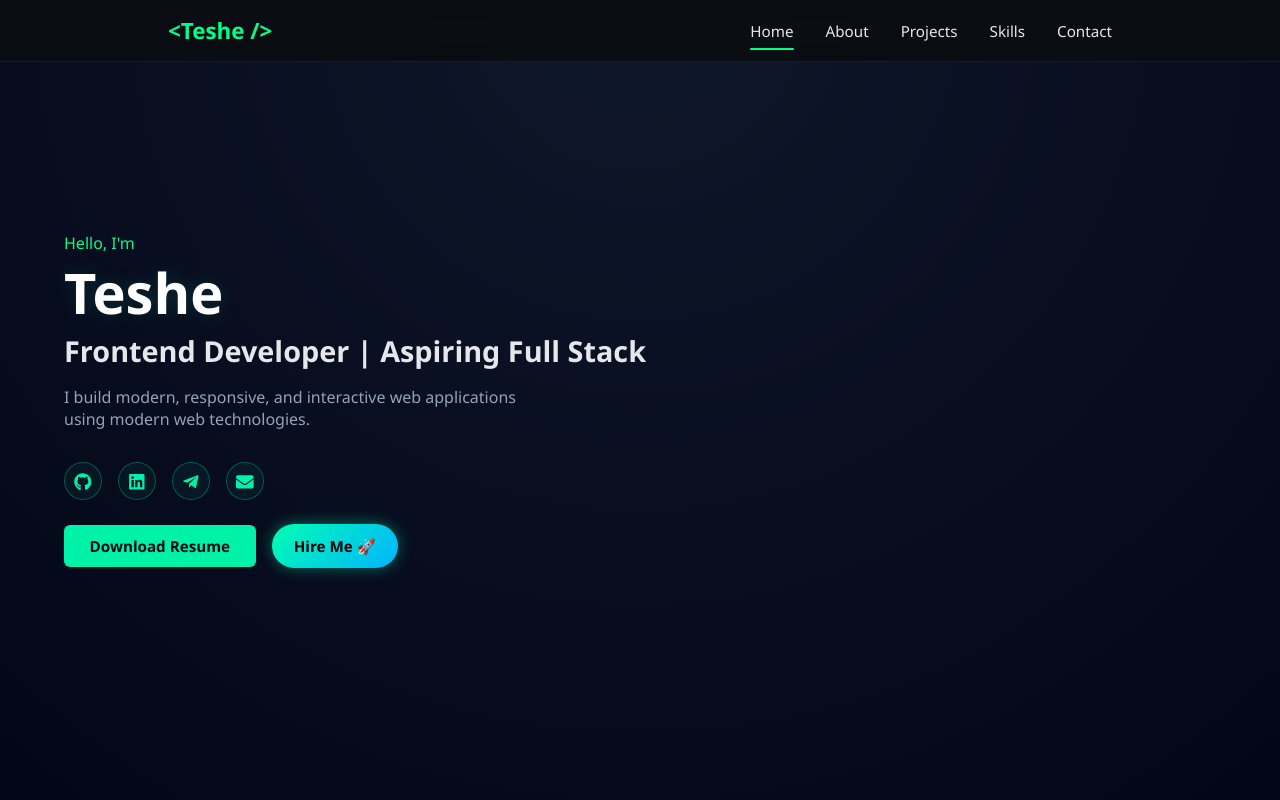
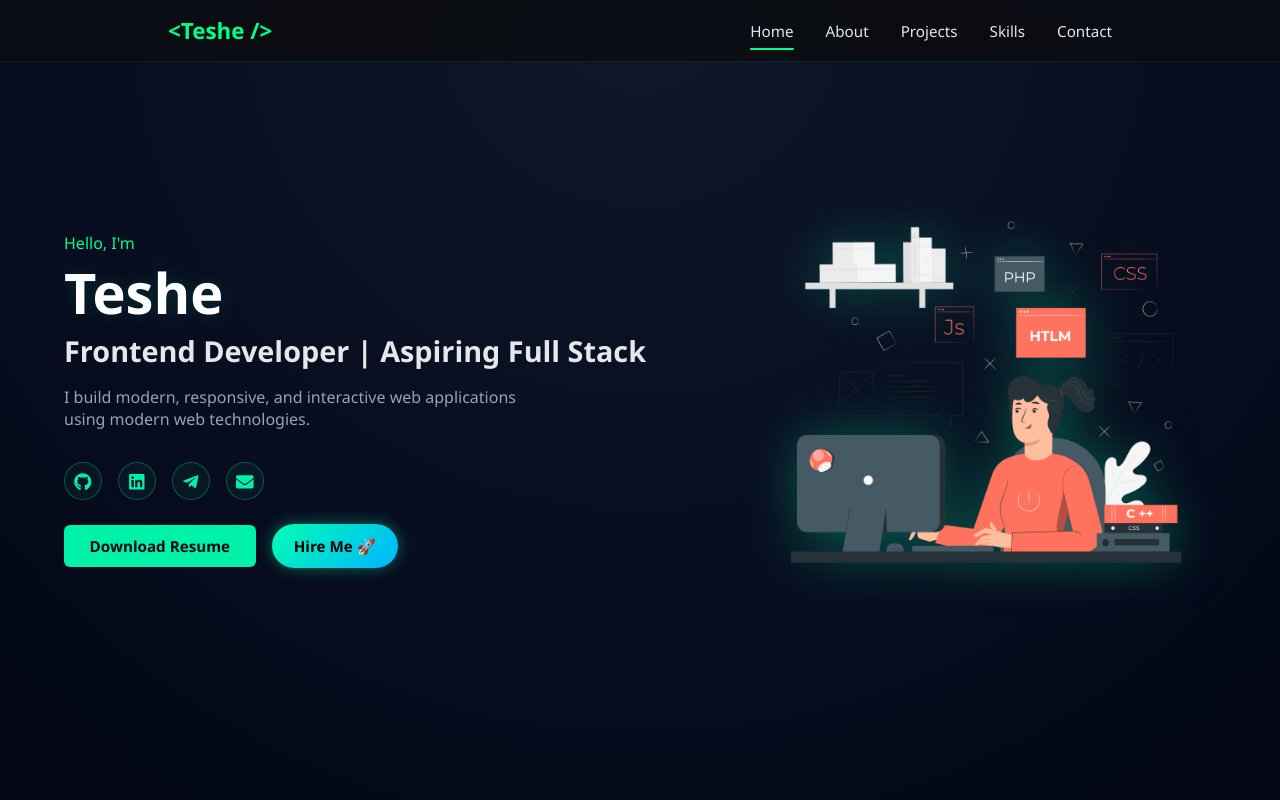
Before and after one commit to Teshome-Worku/portfolio-website, a React (Vite) app: page / in a window 1280 px wide. Shown: the top 800 px of the page. Built offline with nearby package versions, Linux system fonts and the light colour scheme; no server answers.

Commit message:
fallback image changed

```diff
--- a/src/components/Hero.jsx
+++ b/src/components/Hero.jsx
@@ -1,5 +1,6 @@
 import "../css/hero.css";
 import { FaGithub, FaLinkedin, FaTelegramPlane, FaEnvelope } from "react-icons/fa";
+
 import HeroLottie from "./HeroLottie";
 const Hero = () => {
   return (
--- a/src/components/HeroLottie.jsx
+++ b/src/components/HeroLottie.jsx
@@ -1,5 +1,5 @@
 import React, { Suspense, useEffect, useState } from "react";
-// const LazyPlayer = React.lazy(() => import("./HeroLottiePlayer"));
+const LazyPlayer = React.lazy(() => import("./HeroLottiePlayer"));
 import heroImg from "../assets/images/Coding-pana.png";
 
 export default function HeroLottie() {
@@ -28,13 +28,13 @@ export default function HeroLottie() {
   const prefersReduced = typeof window !== "undefined" && window.matchMedia && window.matchMedia("(prefers-reduced-motion: reduce)").matches;
 
   // Reduced motion or not yet in viewport -> show static fallback image
-  const fallback = <img src={heroImg} alt="Coding Illustration" style={{ width: "100%", maxWidth: 380 }} />;
+  const fallback = <img src={heroImg} alt="Coding Illustration" style={{ width: "100%", maxWidth: 420 }} />;
 
   if (prefersReduced) return fallback;
 
   return show ? (
     <Suspense fallback={fallback}>
-      {/* <LazyPlayer /> */}
+      <LazyPlayer />
     </Suspense>
   ) : (
     fallback
--- a/src/components/HeroLottiePlayer.jsx
+++ b/src/components/HeroLottiePlayer.jsx
@@ -34,7 +34,7 @@ export default function HeroLottiePlayer() {
   if (!animationData || failed) {
     return (
       <div className="hero-lottie" aria-hidden="true">
-        <img src={heroImg} alt="Coding Illustration" style={{ width: "100%", maxWidth: 380 }} />
+        <img src={heroImg} alt="Coding Illustration" style={{ width: "100%", maxWidth: 420 }} />
       </div>
     );
   }
--- a/src/css/hero.css
+++ b/src/css/hero.css
@@ -126,14 +126,9 @@
     /* Right image */
 
     .hero-image img {
-        width: 580px;
+        width: 420px;
         max-width: 100%;
         filter: drop-shadow(0 0 25px rgba(0, 242, 169, 0.3));
-    }
-
-    .hero-image img:hover {
-        transform: scale(1.05);
-        transition: all 0.3s ease-in-out;
     }
     /* Responsive */
 
```
Also changed, not shown: src/assets/images/coding.png (deleted).
